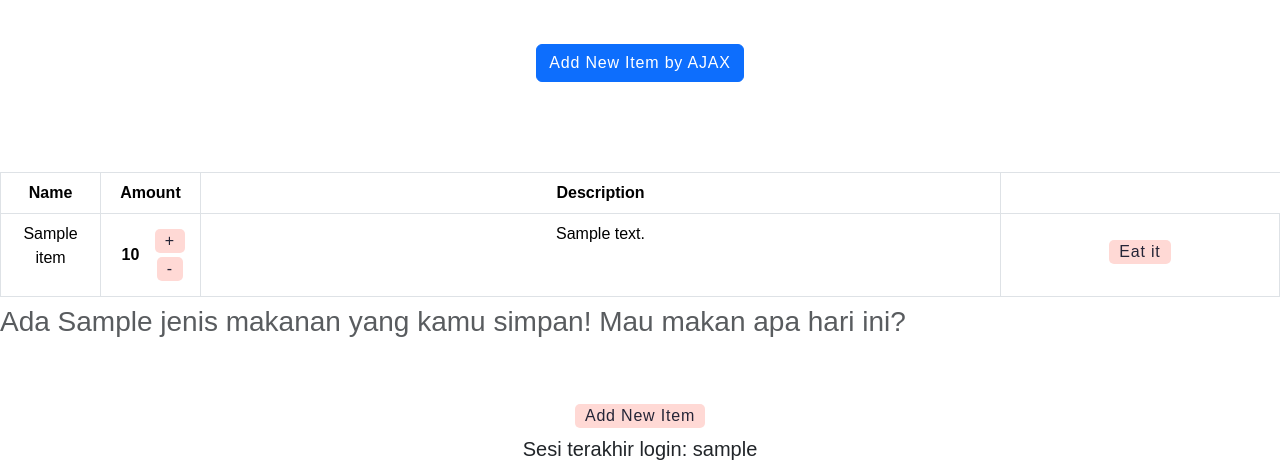
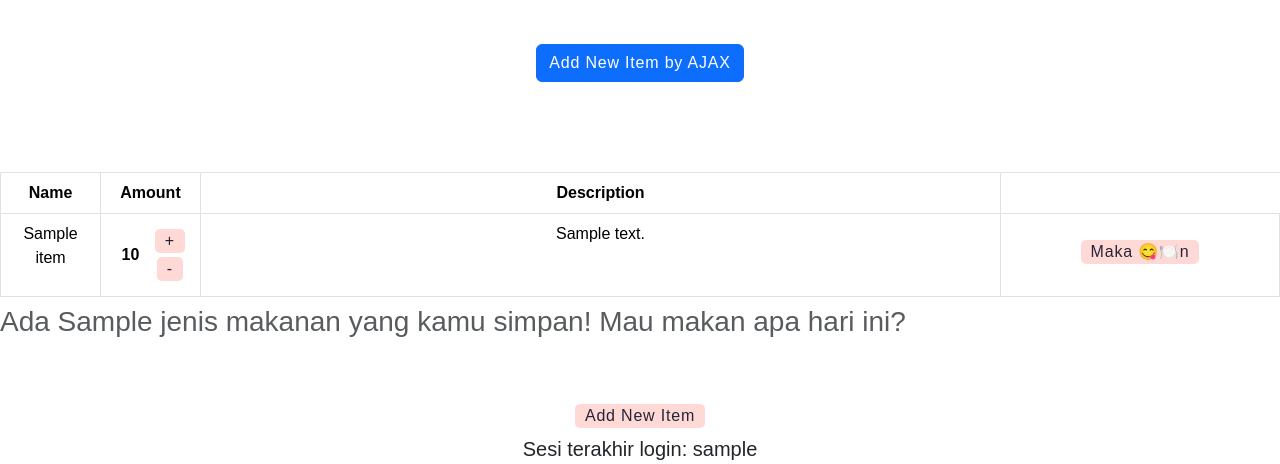
Before and after one commit to ariananurlayla/stok-makanan, a Django app: template main/templates/main.html in a window 1280 px wide. Shown: the part 303-767 px from the top of the page. Run offline with Django 4.2, Linux system fonts and the light colour scheme; tables that the repository leaves empty hold one stand-in row (values such as "Sample post"); the template is opened without the code that fills it: values that come from a table or form of the project are taken from there, most other values are stand-ins (such as "Sample title", 1, 10 or a date in 2020); data that the repository does not hold is empty.

Commit message:
menjawab pertanyaan TI 6

```diff
--- a/main/templates/main.html
+++ b/main/templates/main.html
@@ -258,7 +258,7 @@
                 <td>{{item.description}}</td>
                 <td>
                     <a href="/remove_all/{{item.pk}}/">
-                        <button class="custom-button">Eat it</button>
+                        <button class="custom-button">Maka 😋🍽️n</button>
                     </a>
                 </td>
             </tr>
@@ -310,7 +310,7 @@
                     </a>
                     <a href="/remove_all/${item.pk}/">
                         <button class="custom-button">
-                            Eat it
+                            Makan 😋🍽️
                         </button>
                     </a>
                     </div>
--- a/main/urls.py
+++ b/main/urls.py
@@ -1,7 +1,8 @@
 from django.urls import path
 from main.views import show_main, create_product, show_xml, show_json, show_xml_by_id, show_json_by_id
 from main.views import register, login_user, logout_user
-from main.views import increase, decrease, remove_all, profile, get_item_json, create_ajax
+from main.views import increase, decrease, remove_all, profile
+from main.views import  get_item_json, create_ajax
 
 app_name = 'main'
 
```
Also changed, not shown: README.md.
